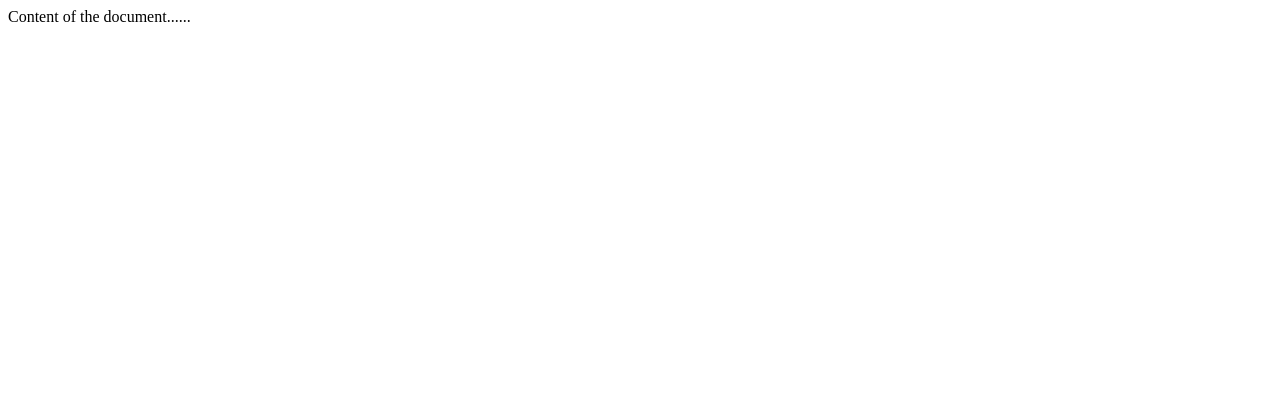
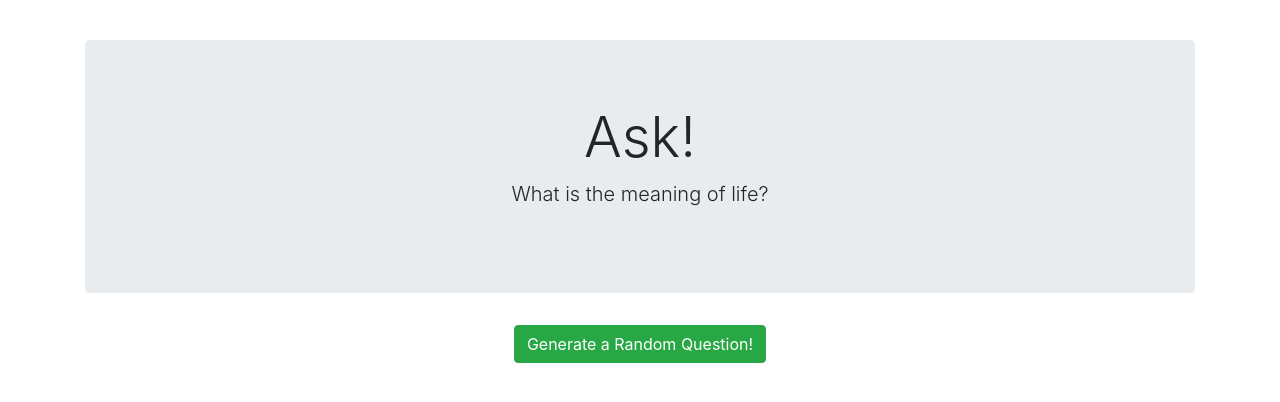
Before and after one commit to edgarpf/askme, a plain HTML site: page index.html in a window 1280 px wide. Drawn offline with nearby package versions, Linux system fonts and the light colour scheme.

Commit message:
adding questions

```diff
--- a/index.html
+++ b/index.html
@@ -1,12 +1,39 @@
  <!DOCTYPE html>
 <html>
-<head>
-<meta charset="UTF-8">
-<title>Ask me</title>
-</head>
+	<head>
+		<meta charset="UTF-8">
+		<title>Ask me</title>
+		<link rel="stylesheet" href="https://stackpath.bootstrapcdn.com/bootstrap/4.3.1/css/bootstrap.min.css" integrity="sha384-ggOyR0iXCbMQv3Xipma34MD+dH/1fQ784/j6cY/iJTQUOhcWr7x9JvoRxT2MZw1T" crossorigin="anonymous">
+		<script src="https://code.jquery.com/jquery-3.3.1.slim.min.js" integrity="sha384-q8i/X+965DzO0rT7abK41JStQIAqVgRVzpbzo5smXKp4YfRvH+8abtTE1Pi6jizo" crossorigin="anonymous"></script>
+		<script src="https://cdnjs.cloudflare.com/ajax/libs/popper.js/1.14.7/umd/popper.min.js" integrity="sha384-UO2eT0CpHqdSJQ6hJty5KVphtPhzWj9WO1clHTMGa3JDZwrnQq4sF86dIHNDz0W1" crossorigin="anonymous"></script>
+		<script src="https://stackpath.bootstrapcdn.com/bootstrap/4.3.1/js/bootstrap.min.js" integrity="sha384-JjSmVgyd0p3pXB1rRibZUAYoIIy6OrQ6VrjIEaFf/nJGzIxFDsf4x0xIM+B07jRM" crossorigin="anonymous"></script>
+		<script>
+			var questions = [
+				'What is the meaning of life?',
+				'Do you belief in life after death? Have you ever seen a ghost or do you know someone who saw something?'
+			];
 
-<body>
-Content of the document......
-</body>
+			$(document).ready(function(){
+				$("#question").text(questions[Math.floor(Math.random() * questions.length)]);
+
+				$("#button").click(function(){
+					$("#question").text(questions[Math.floor(Math.random() * questions.length)]);
+				});
+
+			});
+		</script>
+	</head>
+
+	<body style="margin-top : 40px;">
+		<div class="container">
+			<div class="text-center">
+			     <div class="jumbotron">
+				    <h1 class="display-4">Ask!</h1>
+					<p id="question" class="lead" style="margin-bottom: 20px;"></p>
+				 </div>
+				<button id="button" type="button" class="btn btn-success">Generate a Random Question!</button>
+			</div>
+		</div>
+	</body>
 
 </html>
```
